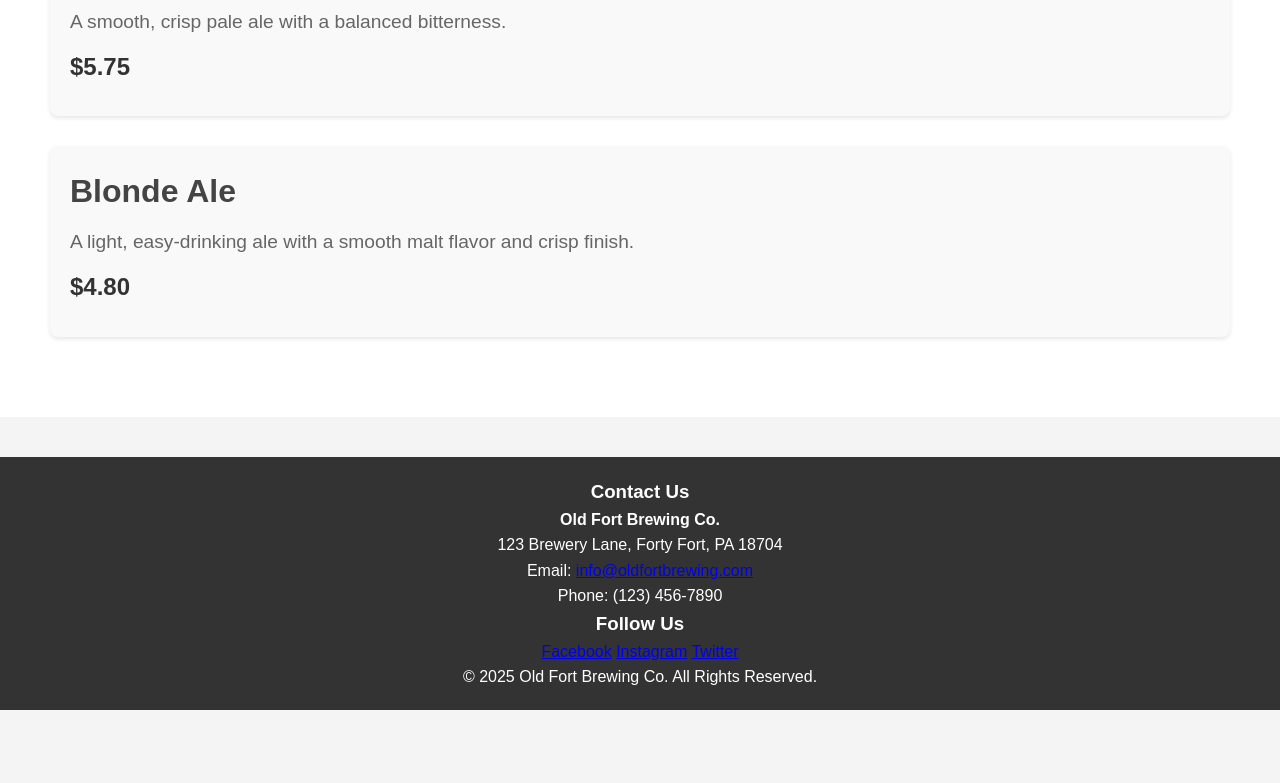
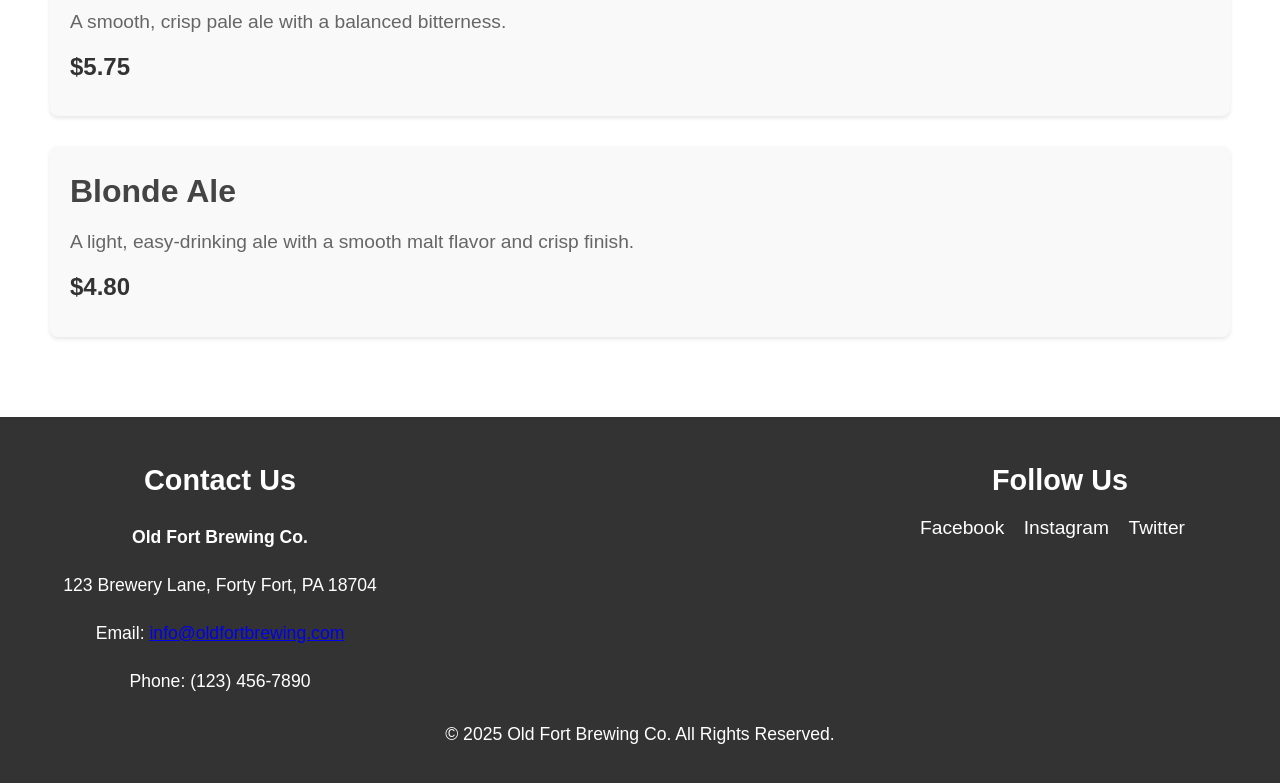
Before and after one commit to Ephelm/Beer-Menu-List, a plain HTML site: page index.html in a window 1280 px wide. Shown: the part 1872-2655 px from the top of the page. Before the commit the page ends 2582 px from the top, so only its background shows below. Drawn offline with Linux system fonts and the light colour scheme.

Commit message:
Update styles.css

```diff
--- a/styles.css
+++ b/styles.css
@@ -100,16 +100,51 @@ body {
     color: #333;
 }
 
-footer {
-    text-align: center;
-    padding: 20px;
+/* Footer Section */
+.footer {
     background-color: #333;
     color: white;
-    margin-top: 40px;
+    padding: 40px 20px;
+    text-align: center;
+}
+
+.footer-content {
+    display: flex;
+    justify-content: space-between;
+    flex-wrap: wrap;
+    gap: 20px;
+}
+
+.footer-left,
+.footer-right {
+    flex: 1;
+    max-width: 400px;
+}
+
+.footer h3 {
+    font-size: 1.8rem;
+    margin-bottom: 10px;
+}
+
+.footer p {
+    font-size: 1.1rem;
+    margin-bottom: 5px;
+}
+
+.social-links a {
+    color: #fff;
+    margin-right: 15px;
+    text-decoration: none;
+    font-size: 1.2rem;
+}
+
+.social-links a:hover {
+    color: #f4a261; /* Hover color */
 }
 
 footer p {
     font-size: 1rem;
+    margin-top: 20px;
 }
 
 /* Responsive Design */
@@ -134,4 +169,9 @@ footer p {
     .hero-text p {
         font-size: 1.2rem;
     }
+
+    .footer-content {
+        flex-direction: column;
+        text-align: center;
+    }
 }
```
